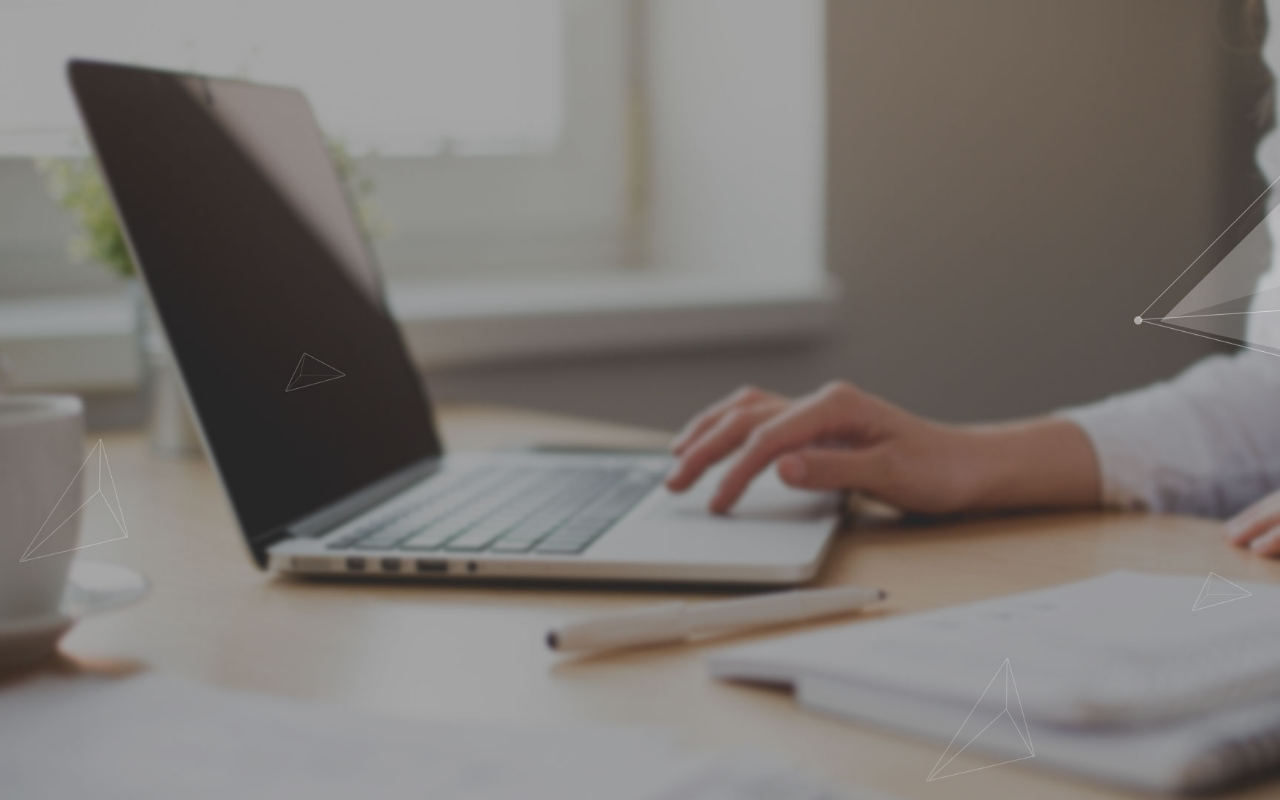
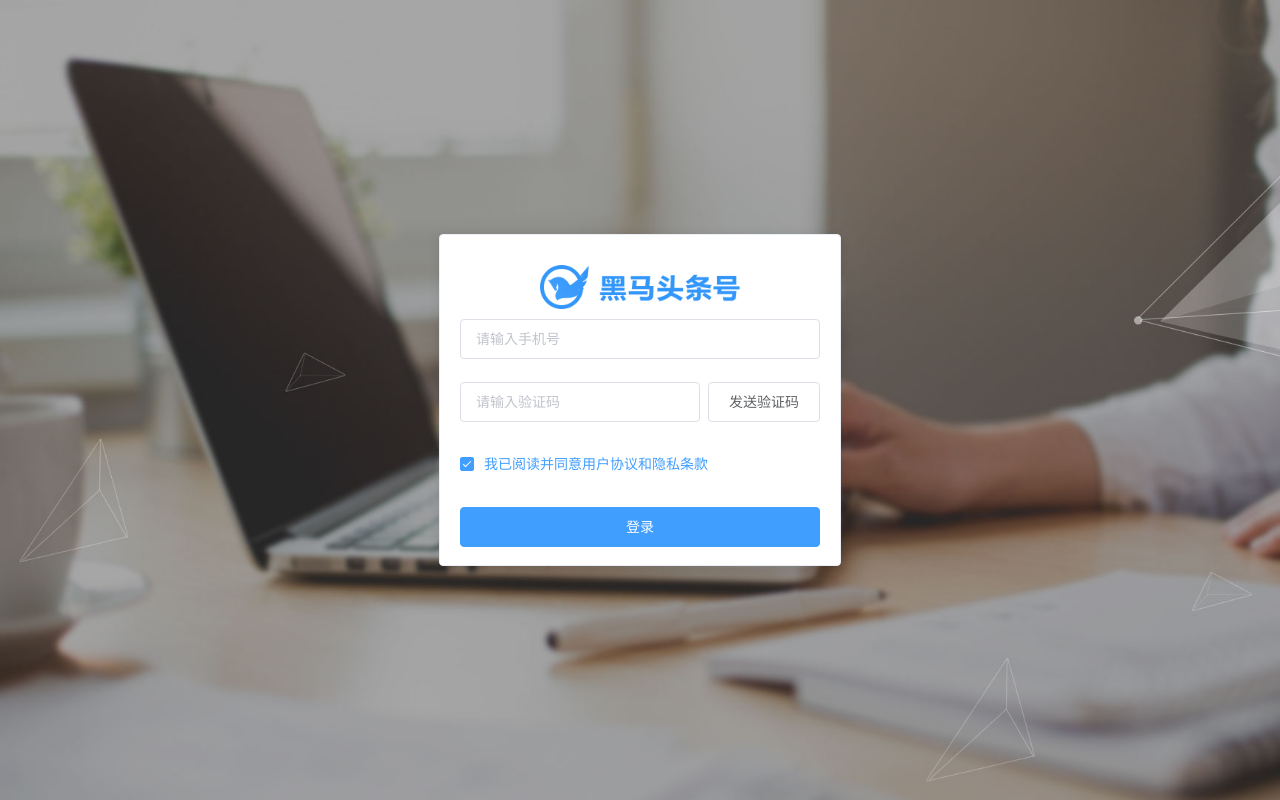
Before and after one commit to Qixiaotian/toutiao-team, a Vue app: page /#/ in a window 1280 px wide. Shown: the top 800 px of the page. Built offline with nearby package versions, Linux system fonts and the light colour scheme; the HTML template or start-up script is replaced by a standard one.

Commit message:
登录模块实现页面布局和样式

```diff
--- a/src/views/Home.vue
+++ b/src/views/Home.vue
@@ -1,6 +1,23 @@
 <template>
-  <div class="login">
-
+<div class="login">
+    <el-card class="box-card">
+      <img src="../assets/img//logo_index.png" alt="黑马头条" />
+      <el-form >
+        <el-form-item prop="mobile">
+          <el-input  placeholder="请输入手机号"></el-input>
+        </el-form-item>
+        <el-form-item prop="code">
+          <el-input  placeholder="请输入验证码" style="width:240px"></el-input>
+          <el-button style="float:right">发送验证码</el-button>
+        </el-form-item>
+        <el-form-item>
+          <el-checkbox :checked="true">我已阅读并同意用户协议和隐私条款</el-checkbox>
+        </el-form-item>
+        <el-form-item>
+          <el-button  type="primary" style="width:100%">登录</el-button>
+        </el-form-item>
+      </el-form>
+    </el-card>
   </div>
 </template>
 
@@ -10,11 +27,22 @@ export default {
 }
 </script>
 <style lang="less" scoped>
-   .login{
-      width: 100%;
-      height: 100vh;
-      background-image: url('../assets/img/login_bg.jpg');
-      background-color:red;
-      background-size : cover;
-   }
+.login {
+  background-image: url("../assets/img/login_bg.jpg");
+  width: 100%;
+  height: 100vh;
+  background-size: cover;
+  display: flex;
+  justify-content: center;
+  align-items: center;
+  .box-card {
+    width: 400px;
+    height: 330px;
+    img {
+      display: block;
+      width: 200px;
+      margin: 10px auto;
+    }
+  }
+}
 </style>
```
